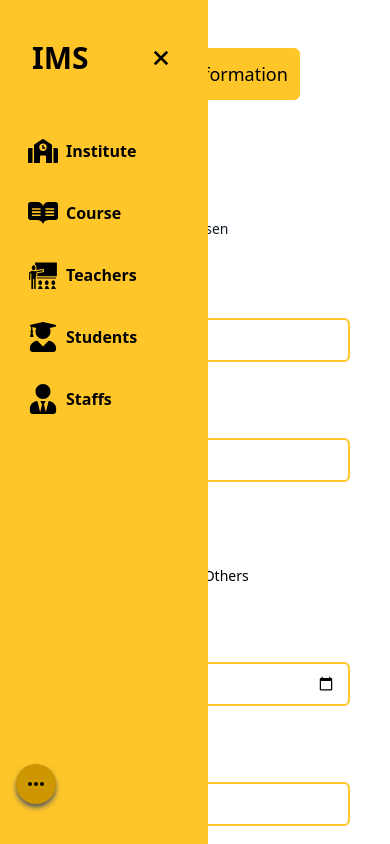
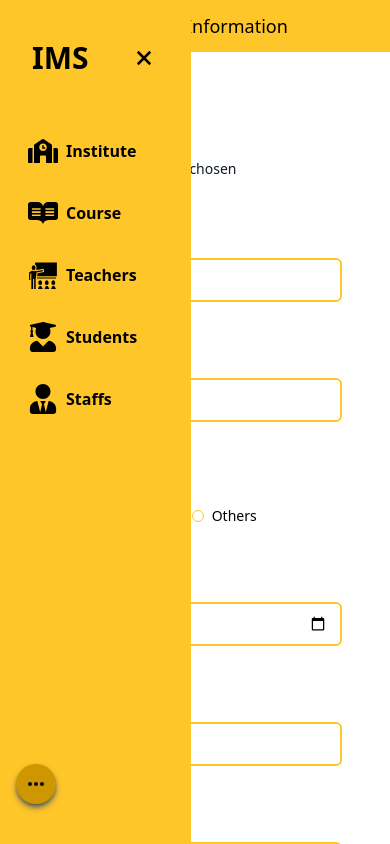
Before and after one commit to shivagyawali/InstituteManagementSystem, a React (Vite) app in the folder client/: page /teachers in a window 390 px wide. Both pictures are taken after a click on the element 22 px from the left and 26 px from the top of the page. Shown: the top 844 px of the page. Built offline with nearby package versions, Linux system fonts and the light colour scheme.

Commit message:
responsive teachers section

```diff
--- a/client/src/components/Sidebar.jsx
+++ b/client/src/components/Sidebar.jsx
@@ -13,14 +13,14 @@ const Sidebar = () => {
 
 
   return (
-    <div className='fixed top-0'>
-      <div className={`p-2 text-xl bg-primary rounded-md cursor-pointer mx-1 my-2 md:hidden  ${minimize ? 'hidden' : 'inline-block'}`} onClick={() => (setMinimize(true))}>
+    <div className='fixed top-0 z-20'>
+      <div className={`p-2 text-xl font-bold bg-primary rounded-md cursor-pointer mx-1 my-2 md:hidden hover:bg-dark ${minimize ? 'hidden' : 'block'}`} onClick={() => (setMinimize(true))}>
         <AiOutlineMenu />
       </div>
-      <div className={`bg-primary h-screen w-52 flex flex-col p-4 md:block ${minimize ? 'block' : 'hidden'} `}>
-        <div className="text-3xl font-bold px-4 pt-6 pb-12 flex items-center justify-between ">
+      <div className={`bg-primary h-screen lg:w-52 w-34 flex flex-col p-4 md:block ${minimize ? 'block' : 'hidden'} `}>
+        <div className="text-3xl font-bold px-4 pt-6 pb-12 flex items-center gap-10 ">
           <p >IMS</p>
-          <GrFormClose onClick={() => (setMinimize(false))} className="md:hidden" />
+          <GrFormClose onClick={() => (setMinimize(false))} className="md:hidden hover:bg-dark rounded-md cursor-pointer" />
         </div>
         <ul className="flex flex-col gap-2 w-full  ">
           <Link to={'/institute'} >
--- a/client/src/components/Teachers.jsx
+++ b/client/src/components/Teachers.jsx
@@ -5,13 +5,13 @@ const Teachers = () => {
     return (
         <div>
             <Sidebar />
-            <div className='flex flex-col items-center justify-center p-12'>
-                <p className='lg:text-3xl md:text-2xl sm:text:xl text-lg mb-20 bg-primary p-3 rounded-md'
+            <div className='flex flex-col md:items-center justify-center'>
+                <p className='lg:text-3xl md:text-2xl sm:text-xl text-lg mb-5 sticky md:relative top-0  md:top-3  bg-primary p-3 md:rounded-md text-center'
                 >
                     Teacher's Information
                 </p>
-                <form className='flex flex-col gap-10 text-lg font-medium w-screen px-10 md:w-2/4 md:px-0' >
-                    <div className='flex lg:flex-row flex-col justify-between gap-10 w-full'>
+                <form className='flex flex-col gap-10 text-lg font-medium w-full lg:w-2/4 md:w-2/5 md:px-0 p-12 ' >
+                    <div className='flex md:flex-row flex-col md:justify-between gap-10'>
                         <div className='flex flex-col gap-2'>
                             <label
                                 htmlFor="photo"
@@ -49,7 +49,7 @@ const Teachers = () => {
                             />
                         </div>
                     </div>
-                    <div className='flex lg:flex-row flex-col justify-between gap-10 w-full '>
+                    <div className='flex lg:flex-row flex-col justify-between gap-10 '>
                         <div className='flex flex-col gap-4 '>
                             <label>Gender:</label>
                             <div className='flex gap-3'>
--- a/client/src/pages/auth/Login.jsx
+++ b/client/src/pages/auth/Login.jsx
@@ -10,10 +10,10 @@ const Login = () => {
     <div>
       <div>
         <div className="fixed top-0 left-0 -z-10 bg-primary w-1/2 h-screen rounded-tr-3xl rounded-br-3xl"></div>
-        <div className="md:flex md:w-2/3 w-2/3 items-center justify-center m-auto mt-28 bg-white rounded-3xl overflow-hidden shadow-lg shadow-gray-600">
+        <div className="md:flex w-2/3 items-center justify-center m-auto mt-28 bg-white rounded-3xl overflow-hidden shadow-lg shadow-gray-600">
           <div className="md:w-1/2 w-2-3 flex flex-col items-center">
             <div className="p-5">
-              <p className="lg:text-3xl mg:text-xl text-lg font-bold pt-10 md:pt-0">Welcome to IMS</p>
+              <p className="lg:text-3xl md:text-xl text-lg font-bold pt-10 md:pt-0">Welcome to IMS</p>
             </div>
             <form
               className="w-full flex flex-col px-10 py-10 gap-8 items-center "
```
